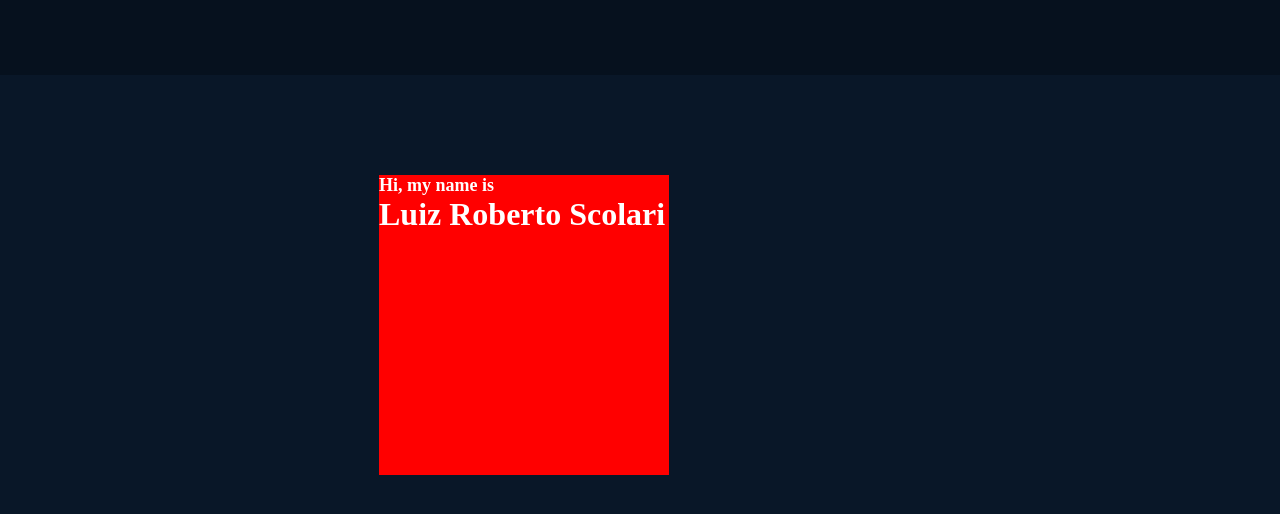
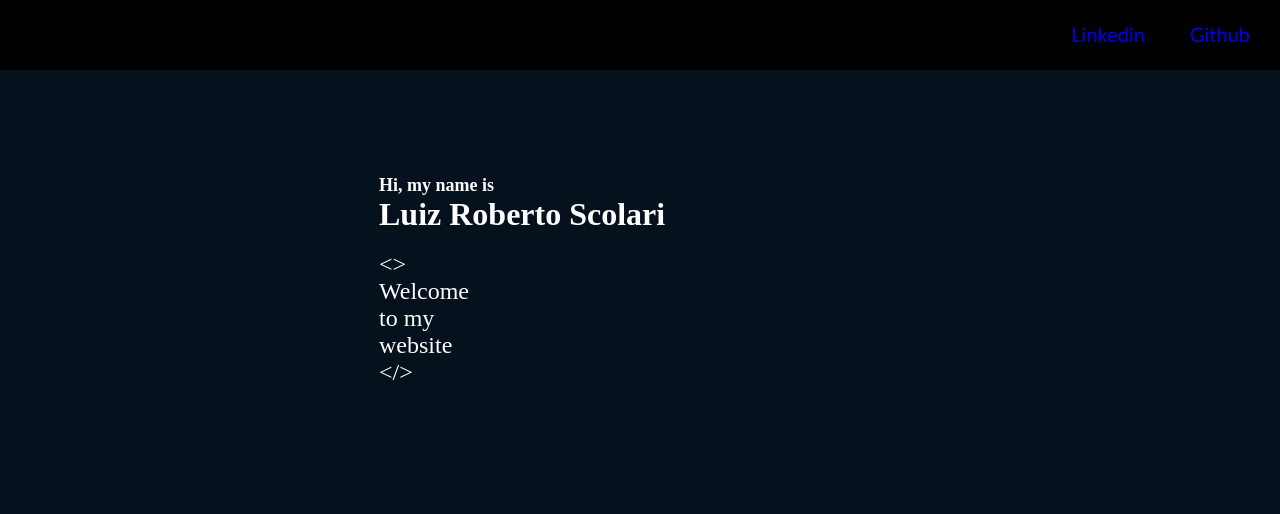
Before and after one commit to LuizScolari/LuizScolari.github.io, a plain HTML site: page templates/index.html in a window 1280 px wide. Drawn offline with Linux system fonts and the light colour scheme.

Commit message:
changing the layout

```diff
--- a/js/script.js
+++ b/js/script.js
@@ -0,0 +1,28 @@
+const texts = ["<>", "Welcome", "to my", "website", "</>"];
+let textIndex = 0;
+let charIndex = 0;
+
+function typeText() {
+    const animatedTextElement = document.getElementById('animated-text');
+    if (charIndex < texts[textIndex].length) {
+        animatedTextElement.innerHTML += texts[textIndex].charAt(charIndex);
+        charIndex++;
+        setTimeout(typeText, 100);
+    } else {
+        textIndex++;
+        charIndex = 0;
+
+        if (textIndex < texts.length) {
+            animatedTextElement.innerHTML += '\n';
+            setTimeout(typeText, 500);
+        } else {
+            setTimeout(() => {
+                animatedTextElement.innerHTML = '';
+                textIndex = 0;
+                setTimeout(typeText, 1000);
+            }, 2000);
+        }
+    }
+}
+
+window.onload = typeText; // Inicia a animação quando a página carregar
--- a/style/style.css
+++ b/style/style.css
@@ -3,15 +3,38 @@
     padding: 0;
 }
 #fundo{
-    background-color: #091728;
+    background-color: #06111e;
     min-height: 100vh;
 }
 #cabecalho{
+    background-color:rgb(0, 0, 0);
+    margin: auto;
+    padding: 20px;
+    overflow: hidden;
+    color: white;
+    position: fixed;
     width: 100%;
-    height: 75px;
-    background-color: #06111e;
-    top: 0;
-    position: fixed;
+    height: 30px;
+    font-family:'Gill Sans', 'Gill Sans MT', Calibri, 'Trebuchet MS', sans-serif;
+}
+.menu{
+    list-style: none;
+    float: right;
+    margin-right: 30px;
+    font-size: 20px;
+}
+li{
+    display: inline-block;
+    margin-right: 20px;
+    margin-left: 20px;
+    margin-top: 2px;
+}
+a:hover{
+    background-color: rgb(255, 255, 255);
+    border-radius: 10px;
+}
+a:visited{
+    color: white;
 }
 #Text{
     width: 290px;
@@ -21,8 +44,13 @@
     color: white;
     position: relative;
     top: 175px;
-    background-color: red;
 }
 .hi{
     font-size: 18px;
 }
+#animated-text {
+    position:relative;
+    font-size: 18px;
+    white-space: pre-line;
+    font-size: 24px;
+}
--- a/templates/index.html
+++ b/templates/index.html
@@ -4,18 +4,24 @@
     <meta charset="UTF-8">
     <meta name="viewport" content="width=device-width, initial-scale=1.0">
     <link rel="stylesheet" href="/style/style.css">
-    <script src="/js/script.js"></script>
+    <script src="/js/script.js" defer></script>
     <title>Luiz's Website</title>
 </head>
 <body>
     <div id="fundo">
 
         <div id="cabecalho">
+            <ul class="menu">
+                <a href="https://www.linkedin.com/in/luizscolari" target="_blank"><li>Linkedin</li></a>
+                <a href="https://github.com/LuizScolari" target="_blank"><li>Github</li></a>
+            </ul>
         </div>
 
         <div id="Text">
             <h1 class="hi">Hi, my name is</h1>
             <h1 class="name">Luiz Roberto Scolari</h1>
+            <br>
+            <div id="animated-text"></div> <!-- Div para o texto animado -->
         </div>
     </div>
 </body>
```
Also changed, not shown: 2 other files.
